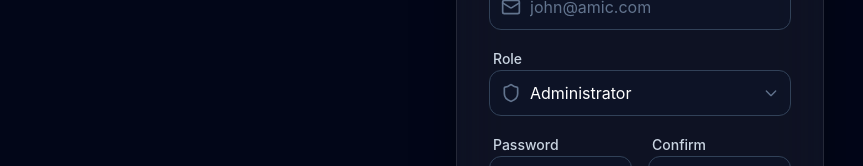
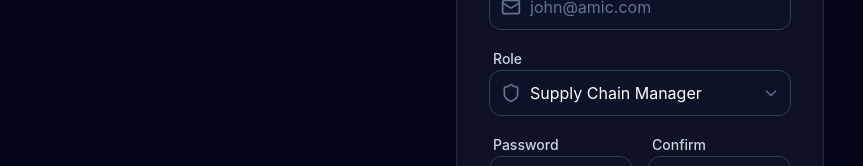
Before and after one commit to ChandranSukirthan/Automated-Manufacturing-Inventory-Coordinator, a React app in the folder frontend/: page /signup in a window 1280 px wide. Shown: the part 363-529 px from the top of the page, without its empty margins (0-863 px from the left). Built offline with nearby package versions, Linux system fonts and the light colour scheme; the HTML template or start-up script is replaced by a standard one.

Commit message:
Add Roles in  Signup page

```diff
--- a/frontend/src/pages/Auth/Signup.jsx
+++ b/frontend/src/pages/Auth/Signup.jsx
@@ -10,7 +10,7 @@ export default function Signup() {
     email: '',
     password: '',
     confirmPassword: '',
-    role: 'admin'
+    role: 'manager'
   });
   const [error, setError] = useState('');
   const [successMsg, setSuccessMsg] = useState('');
@@ -108,9 +108,10 @@ export default function Signup() {
               onChange={handleChange}
               className="w-full pl-10 pr-4 py-2.5 bg-slate-900/50 border border-slate-700 rounded-xl focus:ring-2 focus:ring-brand-500 focus:border-brand-500 transition-all text-white appearance-none"
             >
-              <option value="admin">Administrator</option>
+              <option value="manager">Supply Chain Manager</option>
+              <option value="quality">Quality Inspector</option>
+              <option value="admin">System Admin</option>
               <option value="worker">Floor Worker</option>
-              <option value="quality">Quality Control</option>
             </select>
             {/* Custom arrow for select */}
             <div className="absolute inset-y-0 right-0 pr-3 flex items-center pointer-events-none text-slate-500">
```
